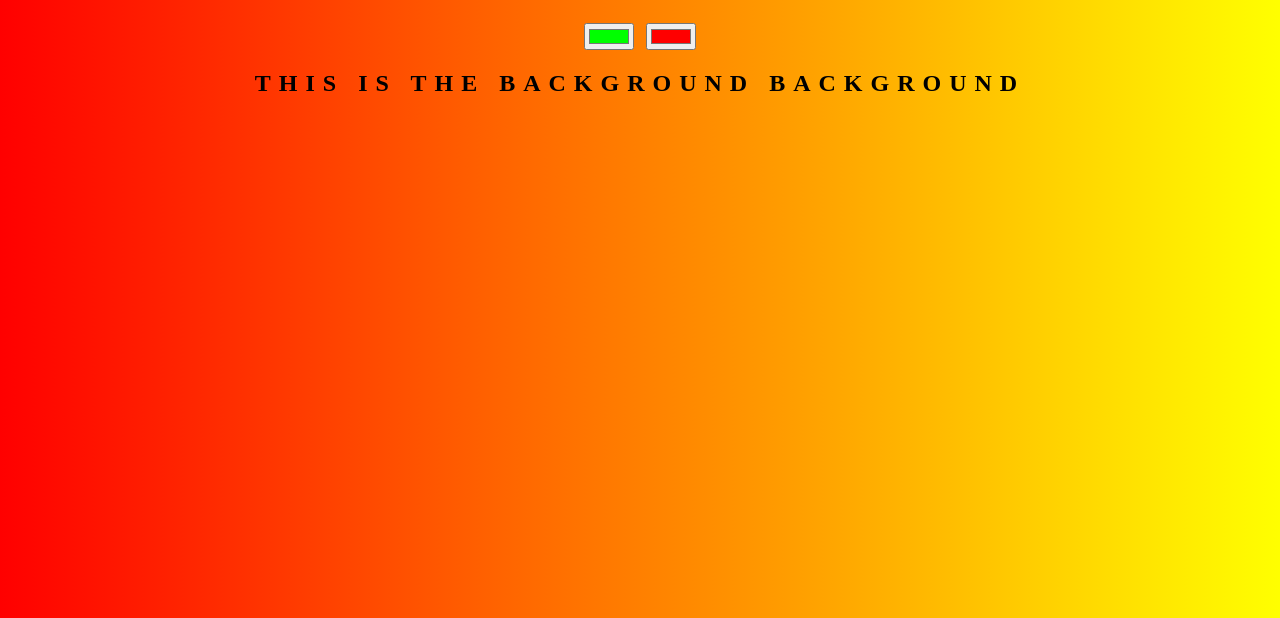
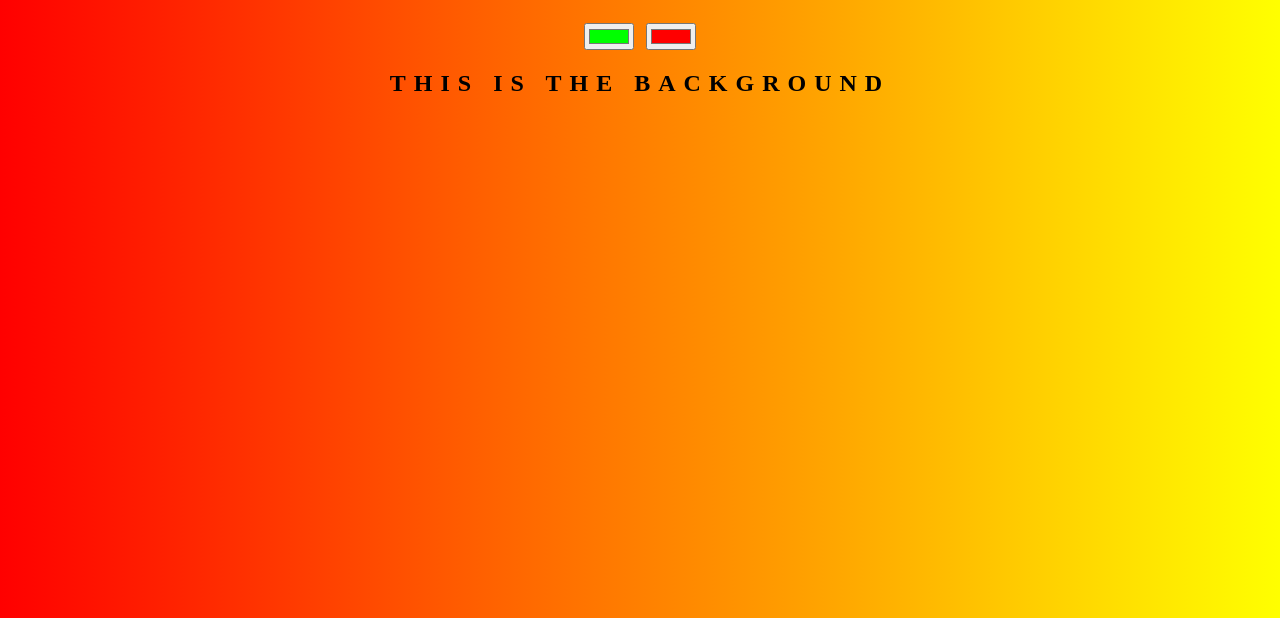
Before and after one commit to Yomna-Raouf/backgroun_generator, a plain HTML site: page index.html in a window 1280 px wide. Shown: the part 182-800 px from the top of the page. Drawn offline with Linux system fonts and the light colour scheme.

Commit message:
h2 text changing

```diff
--- a/index.html
+++ b/index.html
@@ -8,7 +8,7 @@
     <h1>Background Generator</h1>
     <input class="color1" type="color" name="color1" value="#00ff00">
     <input class="color2" type="color" name="color2" value="#ff0000">
-    <h2>This is the background Background</h2>
+    <h2>This is the Background</h2>
     <h3></h3>
 
     <script type="text/javascript" src="script.js"></script>
```
